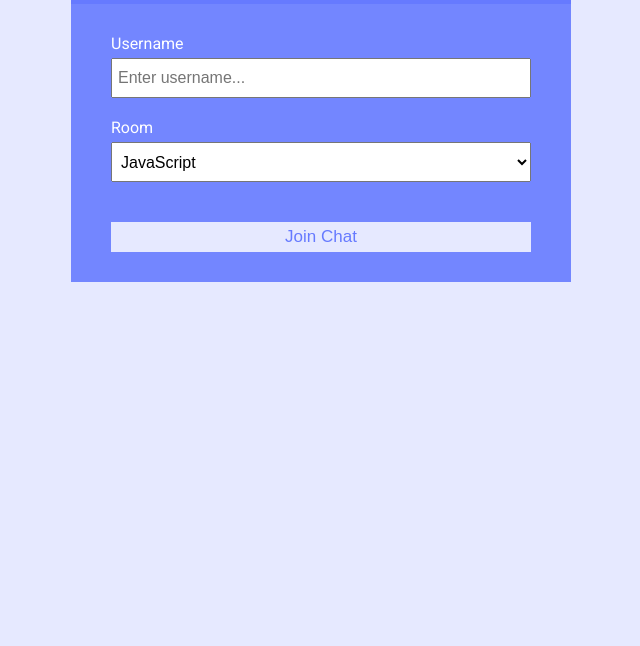
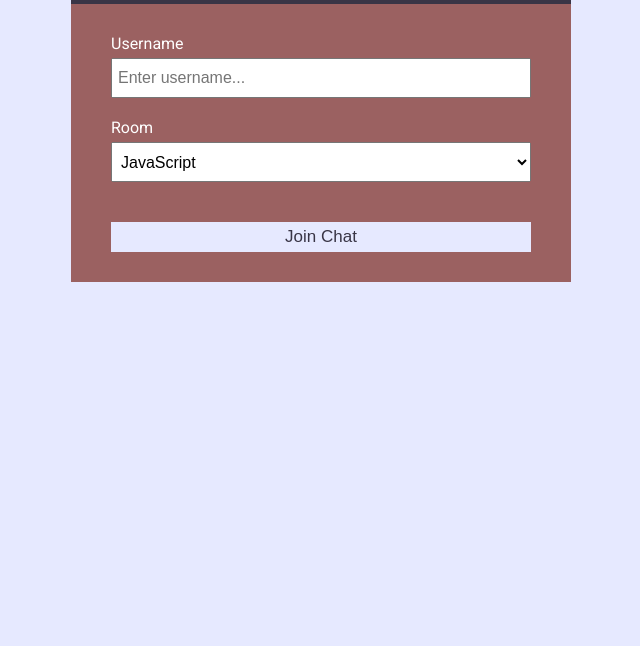
Before and after one commit to webgrandmo/online-chat, a website: page public/index.html in a window 1280 px wide. Shown: the part 154-800 px from the top of the page, without its empty margins (319-959 px from the left). Drawn offline with Linux system fonts and the light colour scheme.

Commit message:
Small color fixes

```diff
--- a/public/css/style.css
+++ b/public/css/style.css
@@ -1,8 +1,8 @@
 @import url('https://fonts.googleapis.com/css?family=Roboto&display=swap');
 
 :root {
-	--dark-color-a: #667aff;
-	--dark-color-b: #7386ff;
+	--dark-color-a: #393546;
+	--dark-color-b: #9b6161;
 	--light-color: #e6e9ff;
 	--success-color: #5cb85c;
 	--error-color: #d9534f;
```
